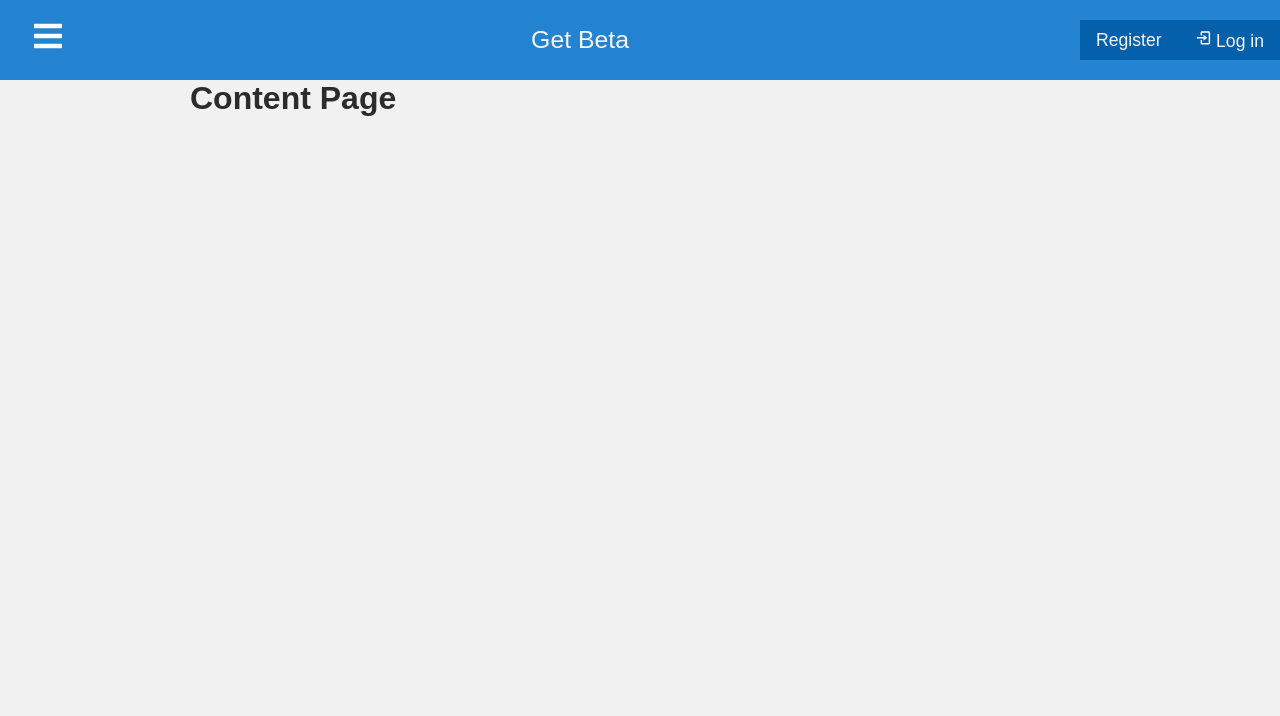
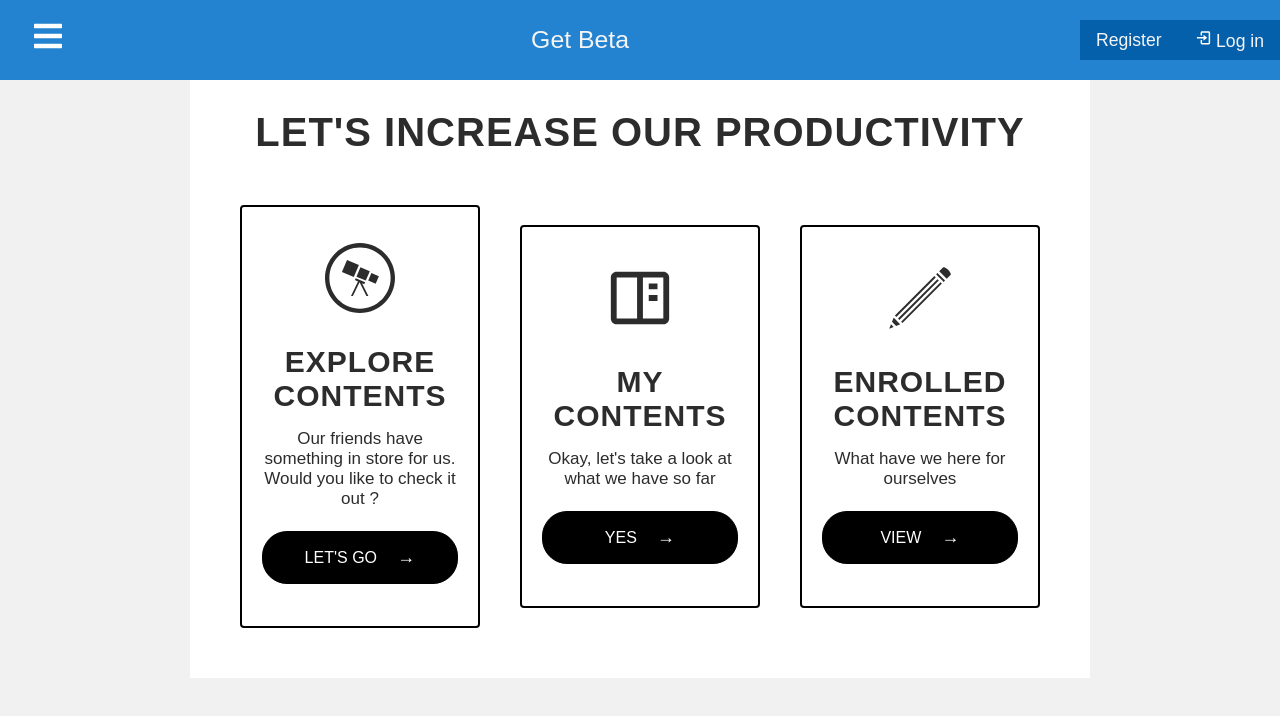
Before and after one commit to Kizito007/get-beta, a React (Create React App) app: page /contents in a window 1280 px wide. Shown: the top 716 px of the page. Built offline with nearby package versions, Linux system fonts and the light colour scheme; no server answers.

Commit message:
Styled content page

```diff
--- a/src/App.css
+++ b/src/App.css
@@ -2,13 +2,11 @@
   box-sizing: border-box;
   margin: 0;
   padding: 0;
-  /* font-family: "Roboto", sans-seriff; */
 }
 body {
   font-family: sans-serif;
   color: #2c2c2c;
   background-color: #f1f1f1;
-
 }
 .container {
   margin: 0 auto;
--- a/src/components/contents/Content.js
+++ b/src/components/contents/Content.js
@@ -1,8 +1,48 @@
 import React from "react"
+import { Link } from "react-router-dom"
+import "./contents.css"
+import * as FaIcons from "react-icons/fa"
+import * as GiIcons from "react-icons/gi"
+import * as BiIcons from "react-icons/bi"
 
 function Content () {
     return (
-        <h1>Content Page</h1>
+        <div className="contents">
+            <h1> Let's Increase our Productivity </h1>
+            <div className="services">
+                <div className="content content-explore">
+                    <FaIcons.FaWpexplorer className="fab explorer" />
+                    <h2 className="card-header">Explore Contents</h2>
+                    <p className="card-text">
+                        Our friends have something in store for us. Would you like to check it out ?
+                    </p>
+                    <Link to="#" className="card-btn">
+                        Let's Go <span> &rarr; </span>
+                    </Link>
+                </div>
+                <div className="content my-contents">
+                    <BiIcons.BiBookContent className="fab my-content" />
+                    <h2 className="card-header">My Contents</h2>
+                    <p className="card-text">
+                        Okay, let's take a look at what we have so far
+                    </p>
+                    <Link to="#" className="card-btn">
+                        Yes <span> &rarr; </span>
+                    </Link>
+                </div>
+                <div className="content enrolled">
+                    <GiIcons.GiPencil className="fab enroll" />
+                    <h2 className="card-header">Enrolled Contents</h2>
+                    <p className="card-text">
+                        What have we here for ourselves
+                    </p>
+                    <Link to="#" className="card-btn">
+                        View <span> &rarr; </span>
+                    </Link>
+                </div>
+            </div>
+
+        </div>
     )
 }
 
--- /dev/null
+++ b/src/components/contents/contents.css
@@ -0,0 +1,96 @@
+.contents {
+    max-width: 1100px;
+    margin: 0 auto;
+    text-align: center;
+    padding: 30px;
+    background-color: #fff;
+}
+.contents h1 {
+    font-size: 40px;
+    margin: 0 0 30px 0;
+    text-transform: uppercase;
+    letter-spacing: 1px;
+}
+.services {
+    display: flex;
+    align-items: center;
+}
+.content {
+    display: flex;
+    flex-wrap: wrap;
+    flex: 1;
+    margin: 20px;
+    padding: 20px;
+    border: 2px solid black;
+    border-radius: 4px;
+    transition: all .3s ease;
+}
+.content .fab {
+    font-size: 70px;
+    margin: 16px 0;
+}
+.content > *{
+    flex: 1 1 100%;
+}
+.content:hover {
+    color: #fff;
+}
+.content:hover a {
+    border-color: #fff;
+    background: #fff;
+}
+.content-explore:hover {
+    border-color: #1f9096;
+    background-color: #1f90d6;
+}
+.content-explore:hover a {
+    color: #1f90d6;
+}
+.my-contents:hover {
+    border-color: #4343e4;
+    background-color: #4343e4;
+    /* twitter: #1DA1F2, insta: E1306C, you-tube: #ff0000 */
+}
+.my-contents:hover a {
+    color:#4343e4;
+}
+.enrolled:hover {
+    border-color: #1f6696;
+    background-color: #1f6696;
+}
+.enrolled:hover a {
+    color: #1f9096;
+}
+.content:hover {
+    color: #fff;
+}
+.content h2 {
+    font-size: 30px;
+    margin: 16px 0;
+    letter-spacing: 1px;
+    text-transform: uppercase;
+}
+.content p {
+    font-size: 17px;
+    font-family: 'Poppins', sans-serif;
+}
+.content a {
+    margin: 22px 0;
+    background: black;
+    color: white;
+    text-decoration: none;
+    text-transform: uppercase;
+    border: 1px solid black;
+    padding: 15px 0;
+    border-radius: 25px;
+    transition: .3s ease;
+}
+.content a:hover {
+    border-radius: 4px;
+}
+@media (max-width: 900px) {
+    .services {
+        display: flex;
+        flex-direction: column;
+    }
+}
--- a/src/components/profile/ProfilePage.js
+++ b/src/components/profile/ProfilePage.js
@@ -38,7 +38,7 @@ function ProfilePage () {
         {
             userDetails ?
             <>
-                <img src={logo} alt="Profile Img" className="profile-pic" />
+                <img src={ userDetails.img ? userDetails.img : logo } alt="Profile Img" className="profile-pic" />
                 <span><button className="btn"> <HiIcons.HiOutlinePencil /> </button></span>
                 <div className="title"> <br/>
                     <h2 style={{marginLeft: '10%'}}>  {userDetails.fullname}
--- a/src/components/profile/profile.css
+++ b/src/components/profile/profile.css
@@ -18,6 +18,7 @@
 .profile-pic {
     width: 60%;
     margin-left: 18%;
+    object-fit: cover;
 }
 .btn {
     display: inline-block;
```
Also changed, not shown: 1 other file (tests, documents, lock files or other folders).
